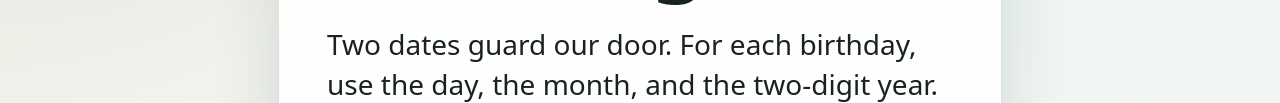
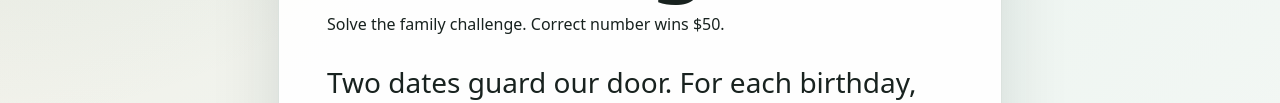
Before and after one commit to psix-ai/riddle-redemption, a plain HTML site: page index.html in a window 1280 px wide. Shown: the part 423-526 px from the top of the page. Drawn offline with Linux system fonts and the light colour scheme.

Commit message:
Add $50 challenge callout

```diff
--- a/index.html
+++ b/index.html
@@ -12,6 +12,7 @@
       <section class="panel" aria-labelledby="page-title">
         <p class="eyebrow">Digital Access</p>
         <h1 id="page-title">Riddle Redemption</h1>
+        <p class="prize-callout">Solve the family challenge. Correct number wins $50.</p>
         <p id="riddle" class="riddle"></p>
         <p id="hint" class="hint" hidden></p>
 
```
